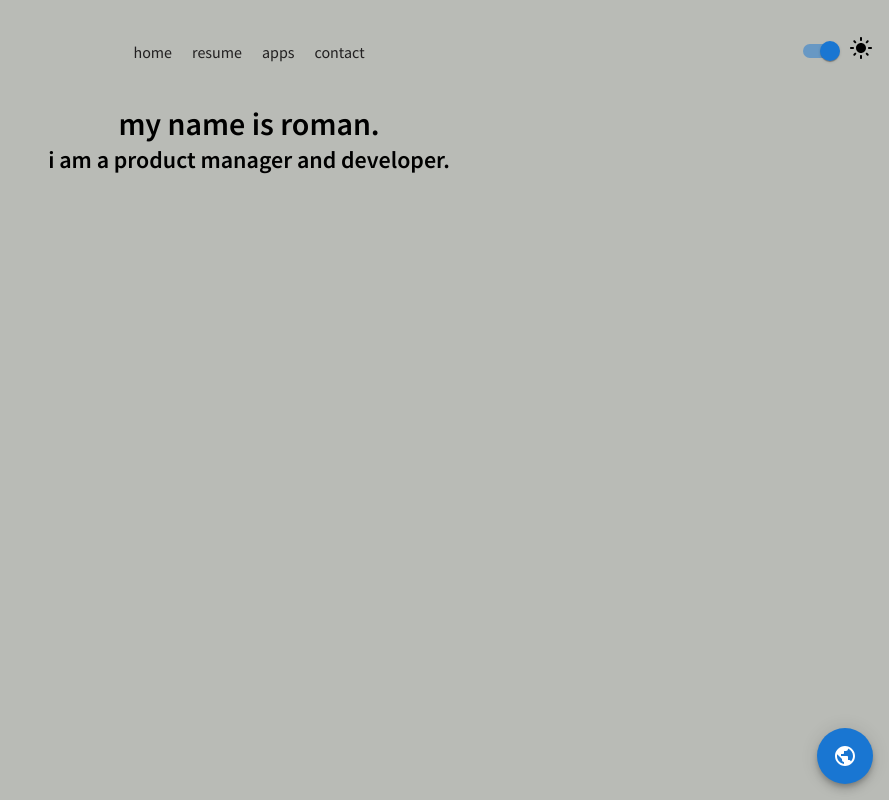
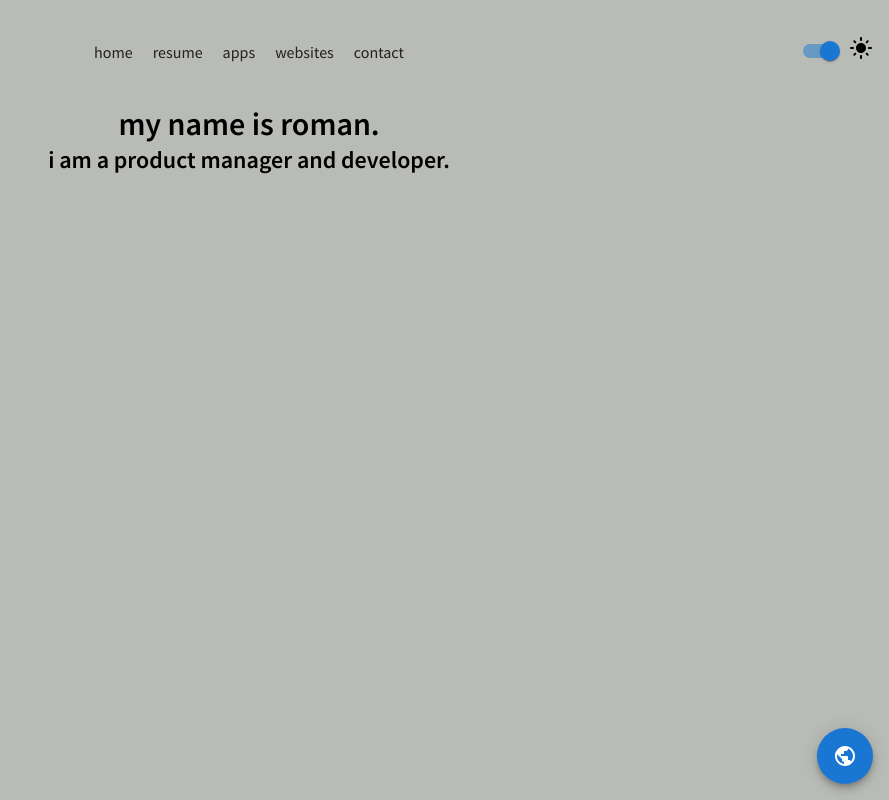
Before and after one commit to romanzuch/portfolio_gatsby, a Gatsby site: page / in a window 1280 px wide. Shown: the whole page, without its empty margins (391-1280 px from the left). Built offline with nearby package versions, Linux system fonts and the light colour scheme; Gatsby itself is replaced by a stand-in of ours.

Commit message:
💡 Added websites to navbar

```diff
--- a/src/components/Navbar.js
+++ b/src/components/Navbar.js
@@ -22,6 +22,7 @@ const NavigationBar = () => {
             <NavbarLink to='/'>home</NavbarLink>
             <NavbarLink to='/resume'>resume</NavbarLink>
             <NavbarLink to='/apps'>apps</NavbarLink>
+            <NavbarLink to='/websites'>websites</NavbarLink>
             <NavbarLink to='/contact'>contact</NavbarLink>
         </Navbar>
     )
```
